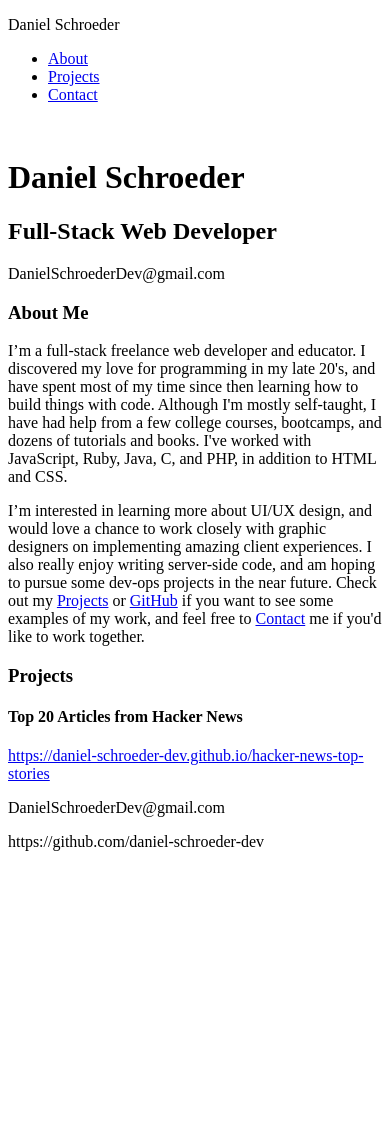
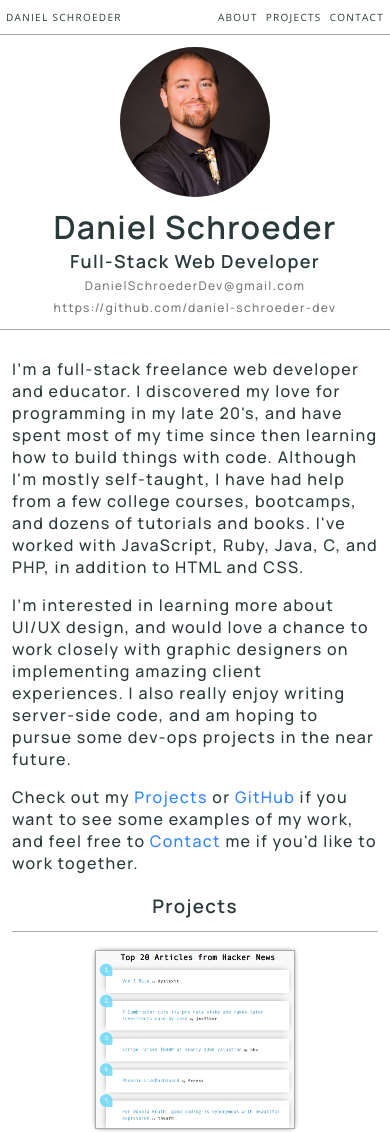
Before and after one commit to daniel-schroeder-dev/portfolio, a website: page index.html in a window 390 px wide. Shown: the top 1132 px of the page. Before the commit the page ends 867 px from the top, so only its background shows below. Drawn offline with nearby package versions, Linux system fonts and the light colour scheme.

Commit message:
Get most of the basic styling done for mobile.

```diff
--- a/index.html
+++ b/index.html
@@ -4,6 +4,7 @@
   <meta charset="utf-8">
   <meta name="viewport" content="width=device-width, initial-scale=1, shrink-to-fit=no">
   <title>Daniel Schroeder &emdash; Developer Portfolio</title>
+  <link href="https://fonts.googleapis.com/css2?family=Manrope:wght@300;400;500;600&family=Open+Sans:wght@400;600&display=swap" rel="stylesheet">
   <link rel="stylesheet" type="text/css" href="/style.css">
 </head>
 <body>
@@ -18,24 +19,26 @@
   </nav>
 
   <header>
-    <img src="" alt="">
+    <img src="/daniel-schroeder__headshot.jpg" alt="headshot of daniel">
     <h1>Daniel Schroeder</h1>
     <h2>Full-Stack Web Developer</h2>
-    <p>DanielSchroederDev@gmail.com</p>
+    <p><a href="mailto:DanielSchroederDev@gmail.com">DanielSchroederDev@gmail.com</a></p>
+    <p><a href="https://github.com/daniel-schroeder-dev">https://github.com/daniel-schroeder-dev</a></p>
   </header>
 
   <main>
     <section id="about">
-      <article>
-        <h3>About Me</h3>
+      <article class="about-me">
         <p>I’m a full-stack freelance web developer and educator. I discovered my love for programming in my late 20's, and have spent most of my time since then learning how to build things with code. Although I'm mostly self-taught, I have had help from a few college courses, bootcamps, and dozens of tutorials and books. I've worked with JavaScript, Ruby, Java, C, and PHP, in addition to HTML and CSS.</p>
-        <p>I’m interested in learning more about UI/UX design, and would love a chance to work closely with graphic designers on implementing amazing client experiences. I also really enjoy writing server-side code, and am hoping to pursue some dev-ops projects in the near future. Check out my <a href="#projects">Projects</a> or <a href="https://github.com/daniel-schroeder-dev">GitHub</a> if you want to see some examples of my work, and feel free to <a href="#contact">Contact</a> me if you'd like to work together.</p>
+        <p>I’m interested in learning more about UI/UX design, and would love a chance to work closely with graphic designers on implementing amazing client experiences. I also really enjoy writing server-side code, and am hoping to pursue some dev-ops projects in the near future.</p>
+        <p>Check out my <a href="#projects">Projects</a> or <a href="https://github.com/daniel-schroeder-dev">GitHub</a> if you want to see some examples of my work, and feel free to <a href="#contact">Contact</a> me if you'd like to work together.</p>
       </article>
     </section>
 
     <section id="projects">
       <h3>Projects</h3>
-      <article>
+      <article class="projects hacker-news">
+        <img class="hacker-news__img" src="/hacker-news.jpg" alt="hacker-news screenshot" />
         <h4>Top 20 Articles from Hacker News</h4>
         <a href="https://daniel-schroeder-dev.github.io/hacker-news-top-stories">https://daniel-schroeder-dev.github.io/hacker-news-top-stories</a>
         <p></p>
--- a/package.json
+++ b/package.json
@@ -4,15 +4,11 @@
   "version": "1.0.0",
   "description": "",
   "main": "index.js",
-  "scripts": {
-    "predeploy": "npm run build",
-    "deploy": "gh-pages -d build"
-  },
+  "scripts": {},
   "keywords": [],
   "author": "",
   "license": "ISC",
   "dependencies": {
-    "gh-pages": "^2.2.0",
     "http-server": "^0.12.1"
   }
 }
--- a/style.css
+++ b/style.css
@@ -5,3 +5,99 @@ html {
 *, *:before, *:after {
   box-sizing: inherit;
 }
+
+body {
+  margin: 0;
+  padding: 0;
+  font-family: 'Manrope', sans-serif;
+  letter-spacing: 1.3px;
+  font-size: 16px;
+  font-weight: 500;
+  color: #2a3a3a;
+}
+
+a {
+  text-decoration: none;
+}
+
+nav {
+  font-family: 'Open Sans', sans-serif;
+  display: flex;
+  justify-content: space-between;
+  border-bottom: 1px solid #ababab;
+  padding: 0 6px;
+  font-size: 10px;
+  text-transform: uppercase;
+}
+
+nav ul {
+  display: flex;
+  padding: 0;
+  list-style-type: none;
+}
+
+nav ul li a {
+  text-decoration: none;
+  margin-left: 8px;
+  justify-content: flex-end;
+  color: inherit;
+}
+
+header {
+  display: flex;
+  flex-direction: column;
+  align-items: center;
+  margin-top: 12px;
+  padding-bottom: 12px;
+  border-bottom: 1px solid #ababab;
+}
+
+header h1 {
+  margin: 8px 0 0 0;
+}
+
+header img {
+  width: 150px;
+  border-radius: 50%;
+}
+
+header h2 {
+  font-size: 18px;
+  margin: 0;
+}
+
+header p {
+  margin: 0;
+}
+
+header a {
+  color: #7a7a7a;
+  font-size: 12px;
+}
+
+main {
+  padding: 12px;
+}
+
+.about-me a,
+.projects a {
+  color: #3385ff;
+}
+
+#projects h3 {
+  text-align: center;
+  border-bottom: 1px solid #ababab;
+  padding-bottom: 12px;
+}
+
+.hacker-news {
+  display: flex;
+  flex-direction: column;
+  align-items: center;
+}
+
+.hacker-news__img {
+  border: 1px solid #ababab;
+  box-shadow: 0px 0px 5px -2px #111;
+  width: 200px;
+}
```
Also changed, not shown: daniel-schroeder__headshot.jpg (added), hacker-news.jpg (added), 1 other file.
